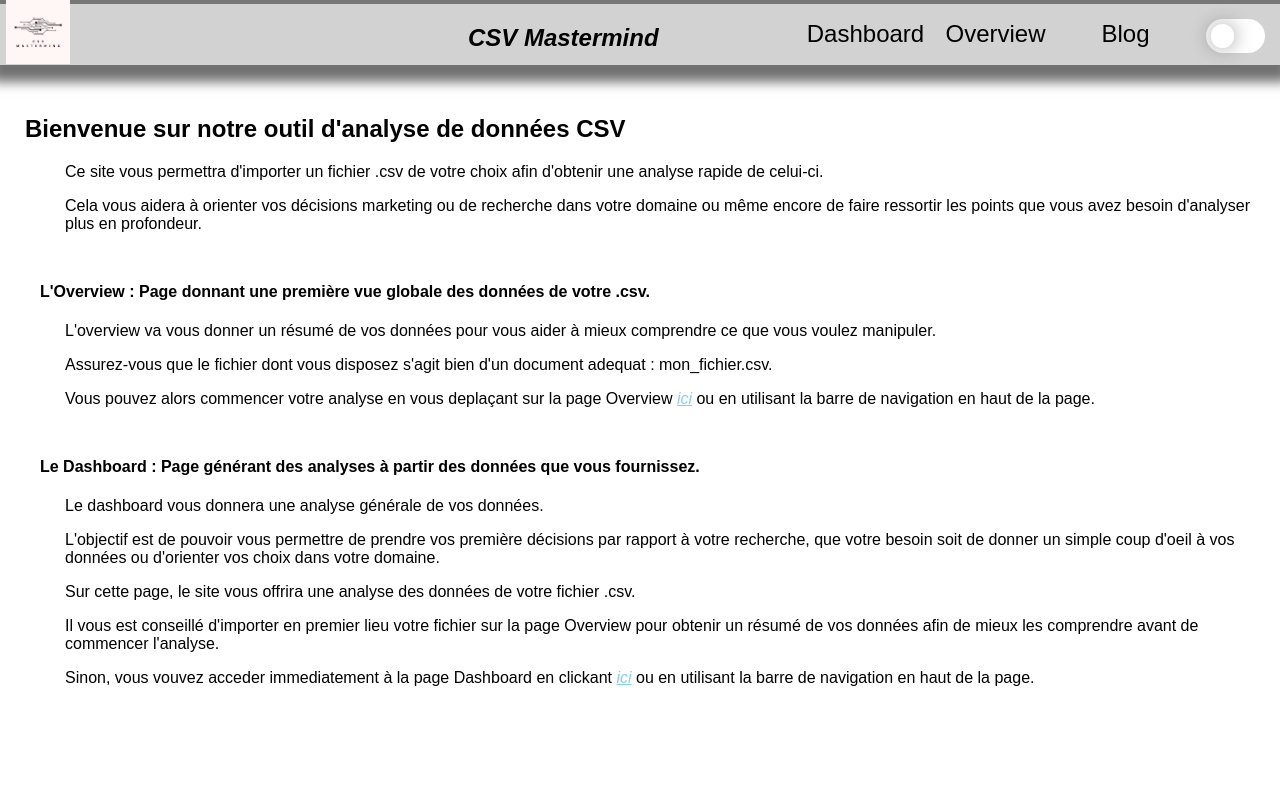
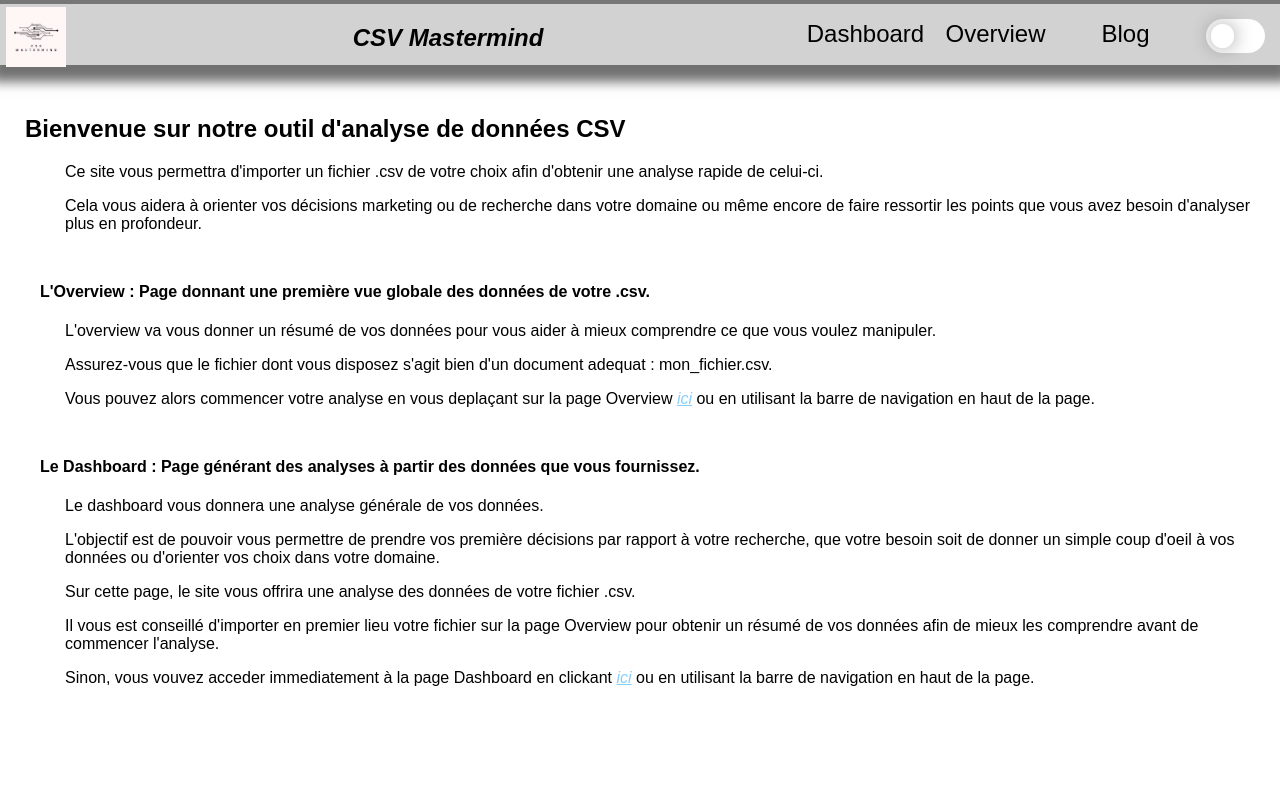
Before and after one commit to LimuleSempai/Projet-WEB, a plain HTML site: page index.html in a window 1280 px wide. Shown: the top 800 px of the page. Drawn offline with Linux system fonts and the light colour scheme.

Commit message:
logo healed

```diff
--- a/style/style-index.css
+++ b/style/style-index.css
@@ -43,7 +43,7 @@ header button {
 
 .logo {
     height: 100%;
-    width: 25%;
+    width: 7%;
     display: flex;
     align-items: center;
     font-size: clamp(1.5rem, 5vw, 2.5rem);
@@ -51,7 +51,8 @@ header button {
 }
 
 #image_logo{
-    width: 20%;
+    display: block;
+    width: 60px;
 }
 
 .logo a {
```
